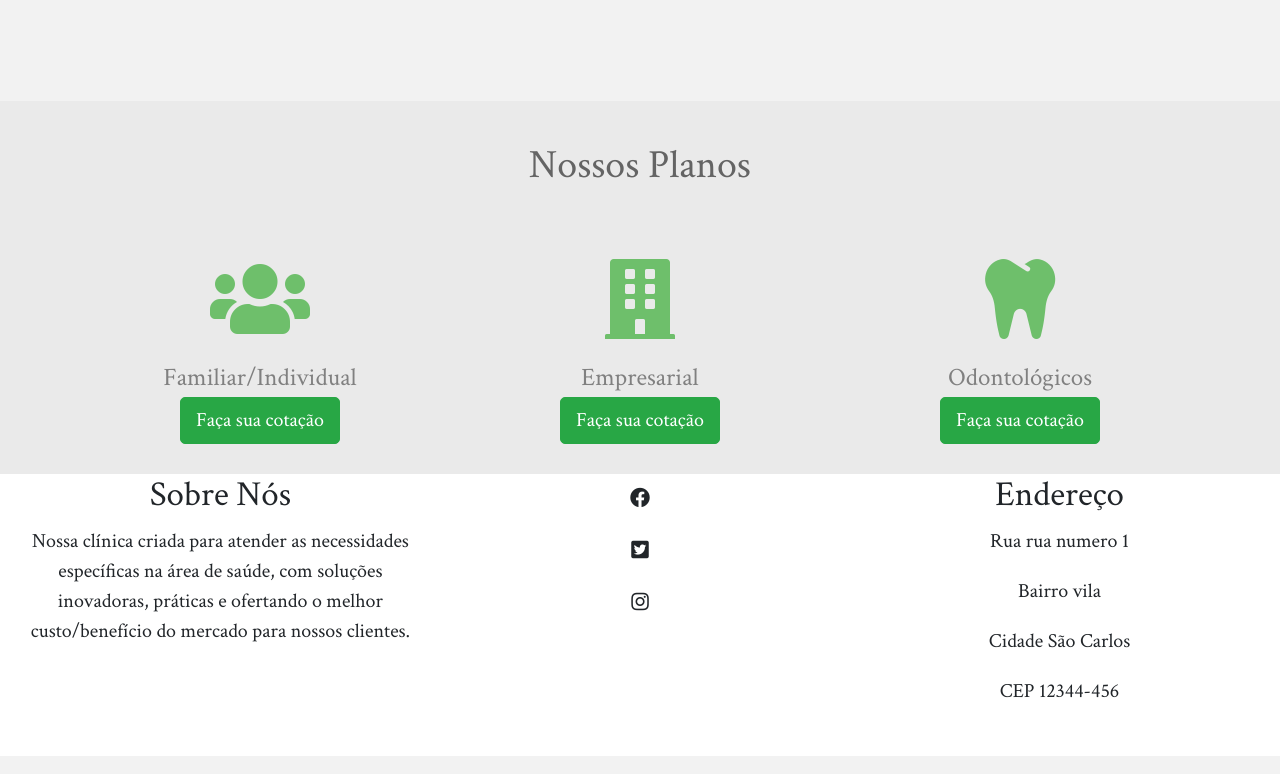
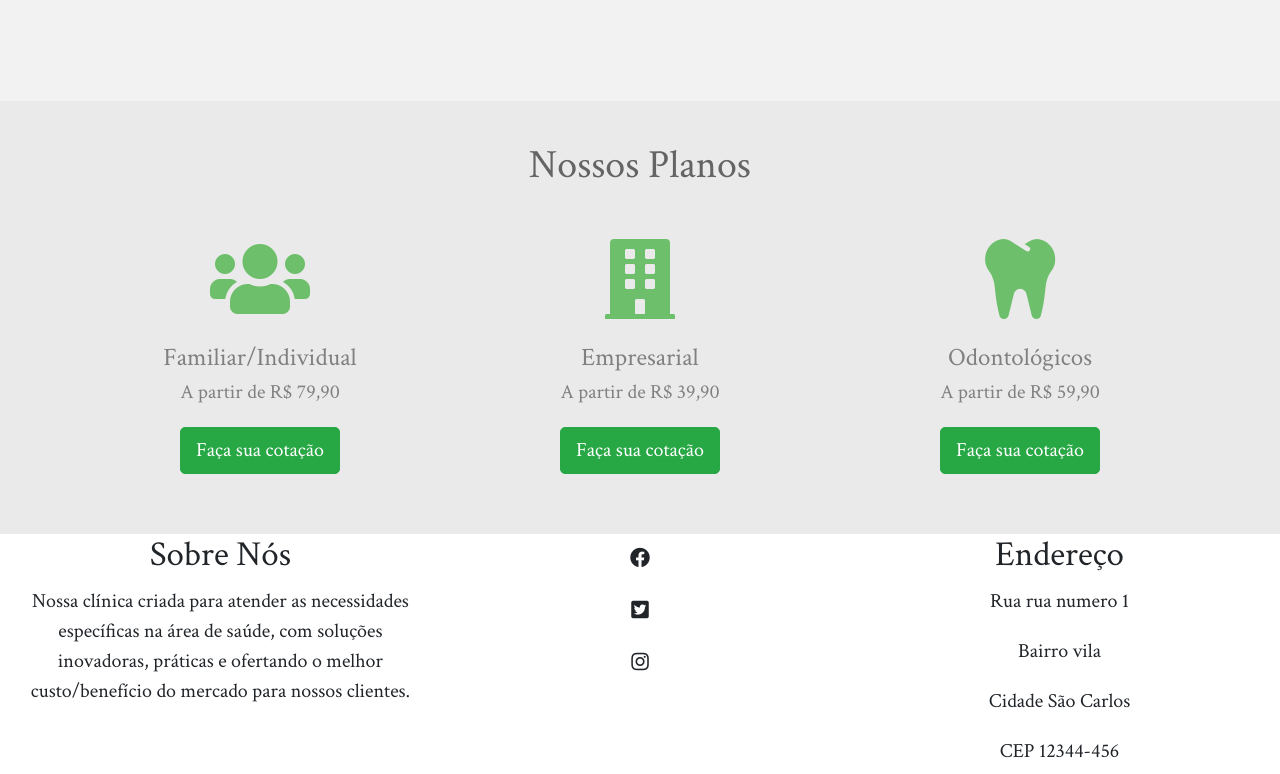
Before and after one commit to leandroyellow/projeto-web-clinica-abc, a PHP site: page / in a window 1280 px wide. Shown: the part 2439-3213 px from the top of the page. Run offline with PHP 8.4, Linux system fonts and the light colour scheme.

Commit message:
planos definidos

```diff
--- a/css/estilo.css
+++ b/css/estilo.css
@@ -186,16 +186,13 @@ h2.planos{
     color: #646464;
     text-align: center;
     padding-top: 40px;
-    padding-bottom: 20px;
+    padding-bottom: 0px;
 }
 
 section.planos-container{
     text-align: center;
     background-color: rgba(50, 50, 50, 0.1);
-}
-
-.botao{
-    border:1px solid #6ebf6b;
+    padding-bottom: 30px;
 }
 
 /*footer*/
--- a/index.php
+++ b/index.php
@@ -76,14 +76,17 @@
             <div class="row">
                 <div class="col-4 text center icone">
                     <i class="fas fa-users"></i><br>Familiar/Individual<br>
+                    <p>A partir de R$ 79,90</p>
                     <button type="button" class="btn btn-success btn-md">Faça sua cotação</button>
                 </div>
                 <div class="col-4 text center icone">
                     <i class="fas fa-building"></i><br>Empresarial<br>
+                    <p>A partir de R$ 39,90</p>
                     <button type="button" class="btn btn-success btn-md">Faça sua cotação</button>
                 </div>
                 <div class="col-4 text center icone">
                     <i class="fas fa-tooth"></i><br>Odontológicos<br>
+                    <p>A partir de R$ 59,90</p>
                     <button type="button" class="btn btn-success btn-md">Faça sua cotação</button>
                 </div>
             </div>
```
